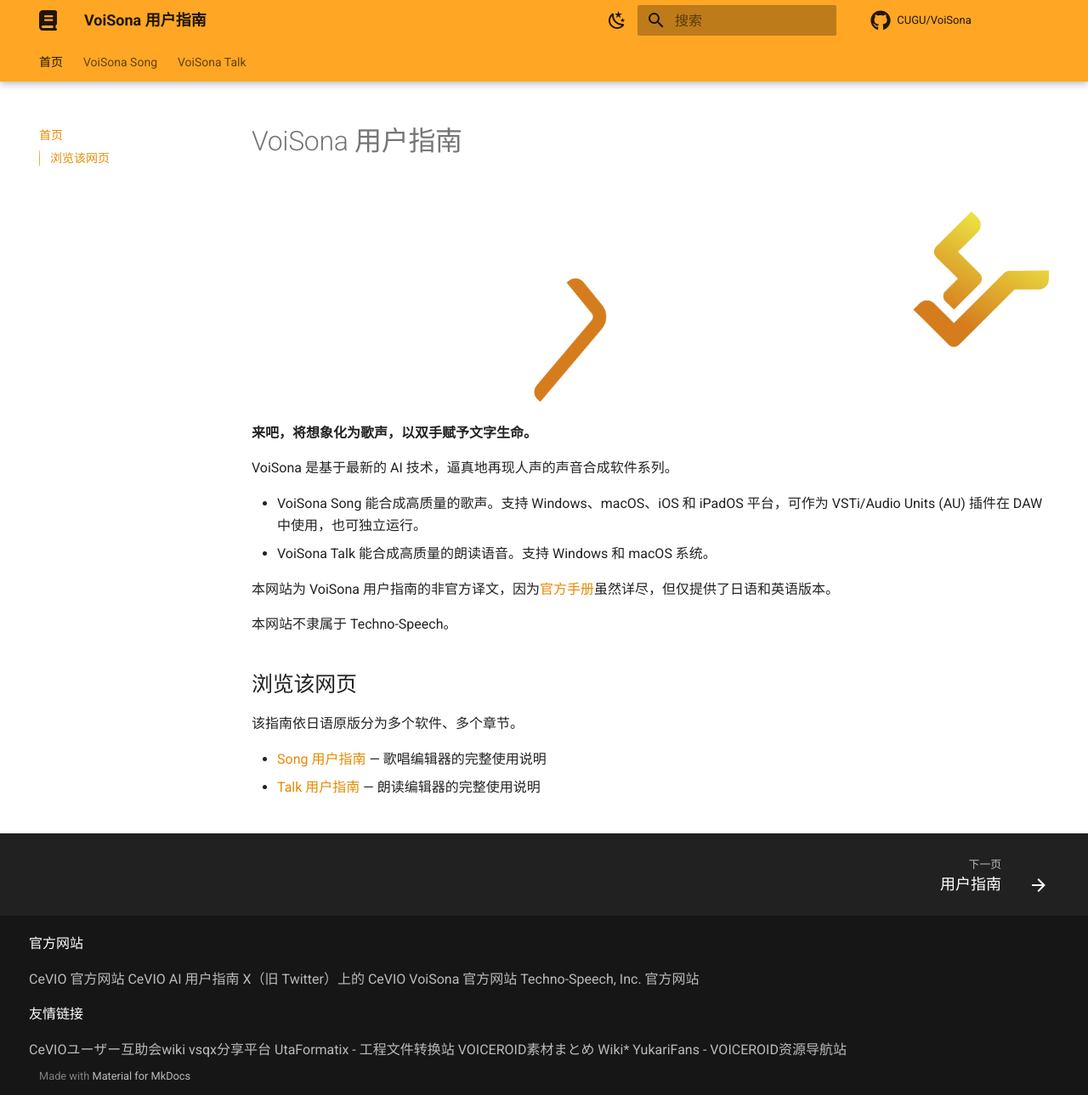
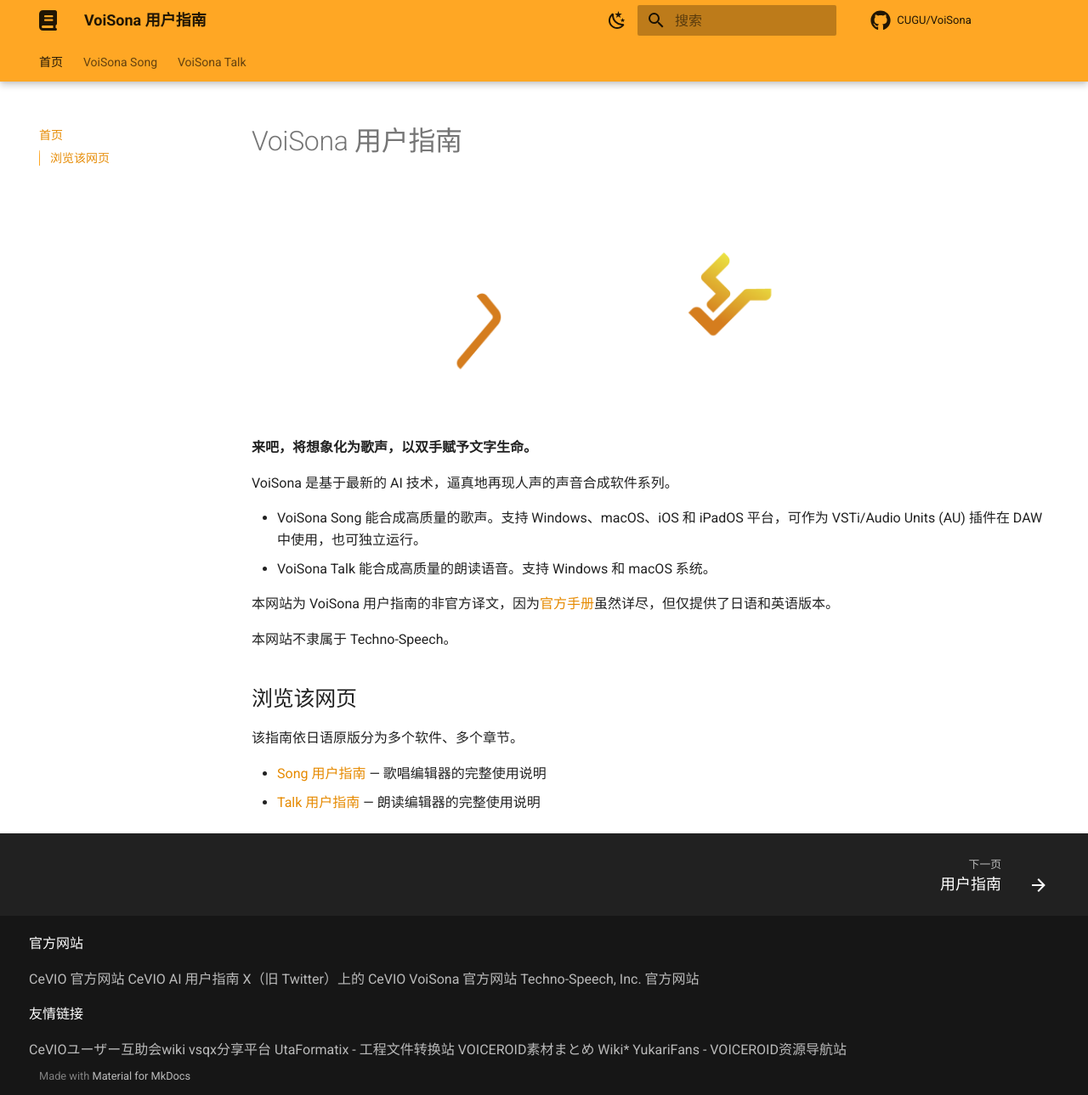
Before and after one commit to CeVIO-User-Guide-Unofficial/VoiSona, an MkDocs documentation site: the page built from docs/index.md, in a window 1280 px wide and 1289 px high. Shown: the whole window at 85% size. Built offline with MkDocs 1.6.1 and Material for MkDocs 9.7.7, drawn with Linux system fonts in a browser that asks for light colours; comment, search, counter and statistics services are not loaded.

Commit message:
修改header image

```diff
--- a/docs/index.md
+++ b/docs/index.md
@@ -1,6 +1,6 @@
 # VoiSona 用户指南
 
-![VoiSona](image.png)
+![VoiSona](header_image_title.png)
 
 **来吧，将想象化为歌声，以双手赋予文字生命。**
 
```
Also changed, not shown: docs/header_image_title.png (added), docs/image.png (deleted).
